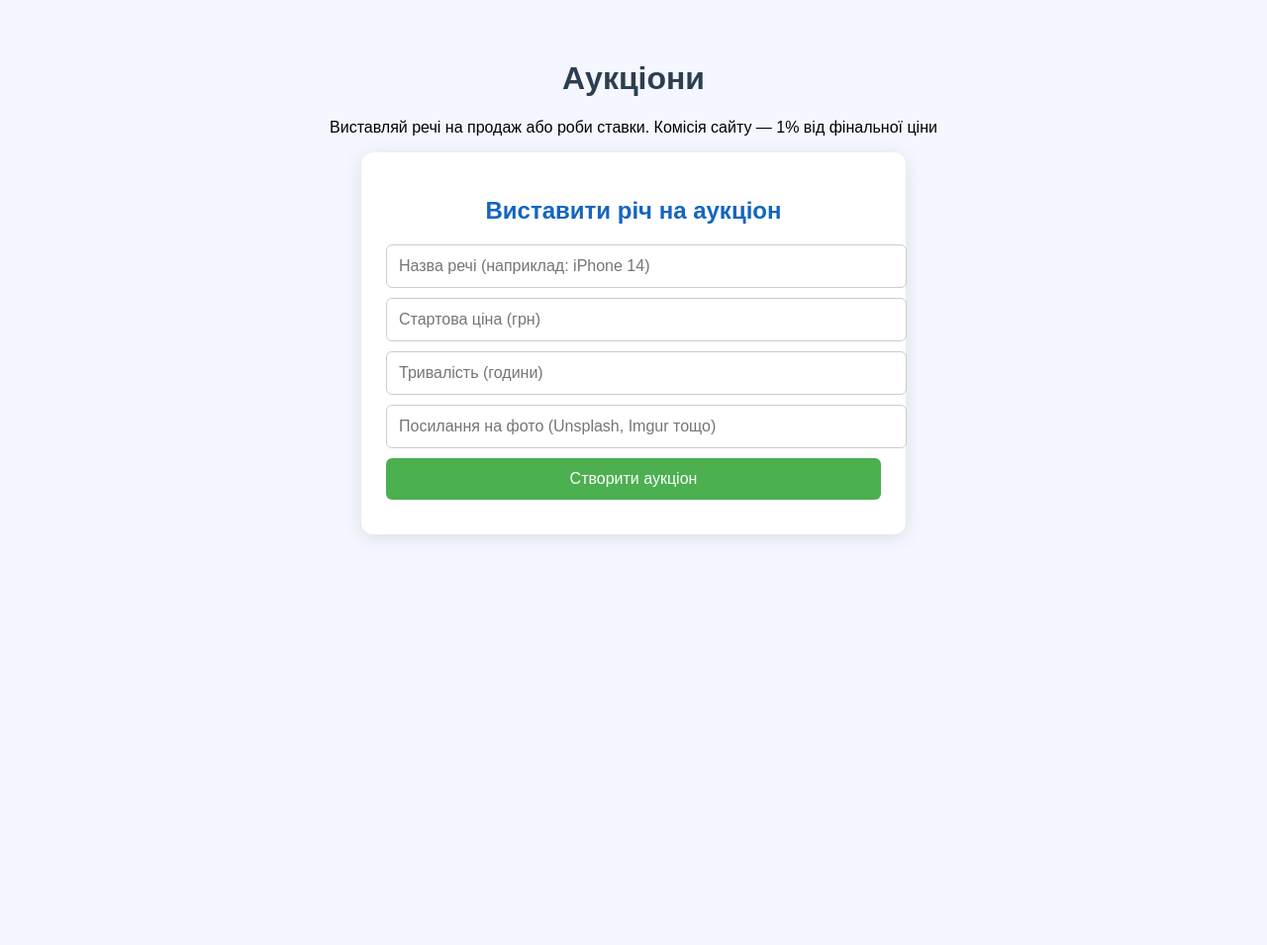
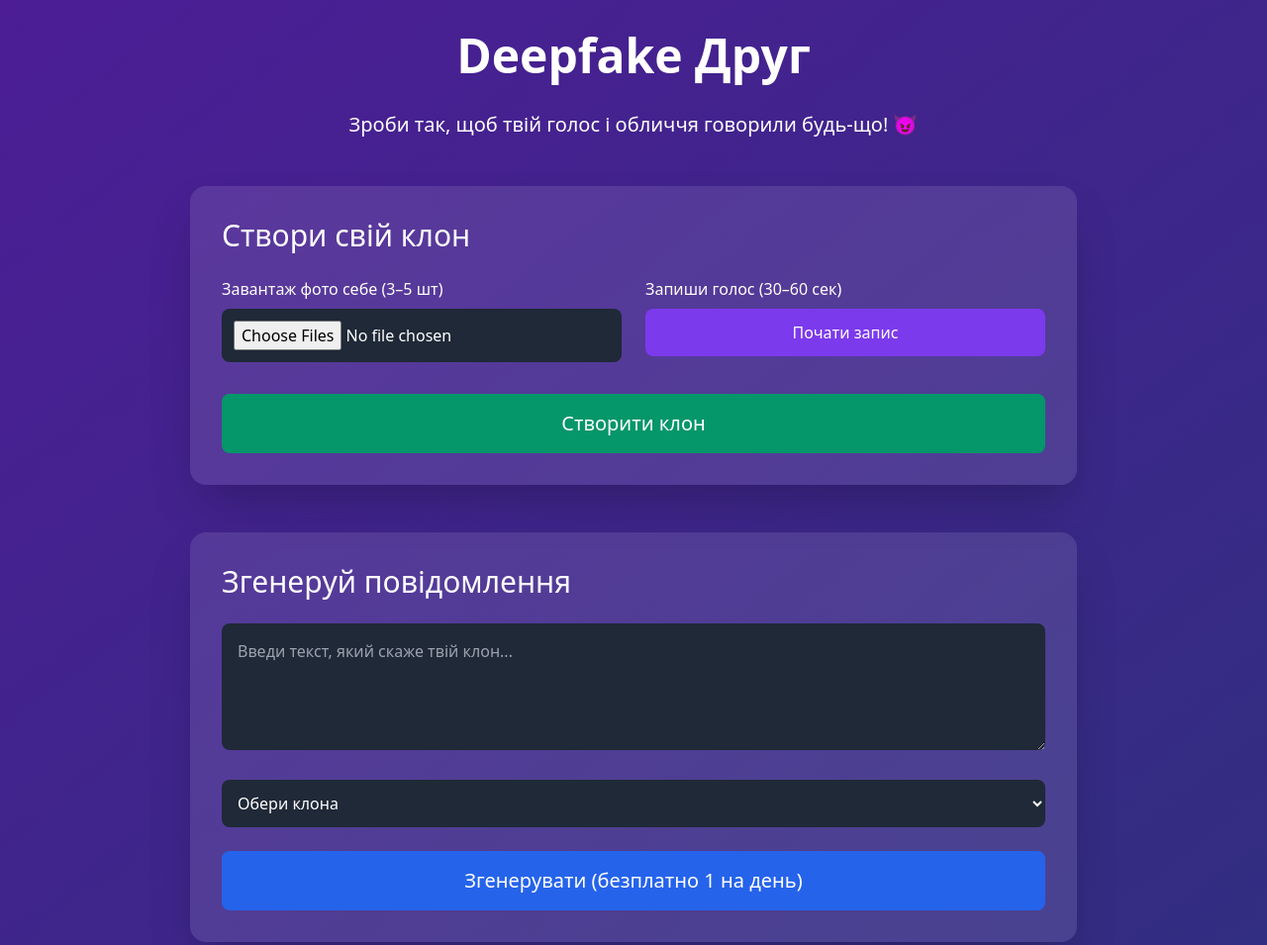
Before and after one commit to kafr-rol/aktsiyivdidapetra, a plain HTML site: page index.html in a window 1280 px wide. Shown: the top 955 px of the page at 99% size. Before the commit the page ends 800 px from the top, so only its background shows below. Drawn offline with nearby package versions, Linux system fonts and the light colour scheme.

Commit message:
Update index.html

```diff
--- a/index.html
+++ b/index.html
@@ -3,26 +3,45 @@
 <head>
     <meta charset="utf-8">
     <meta name="viewport" content="width=device-width, initial-scale=1.0">
-    <title>Аукціони – Купуй/Продавай</title>
-    <link rel="stylesheet" href="styles.css">
+    <title>Deepfake Друг – Говори чужим голосом</title>
+    <link href="https://cdn.jsdelivr.net/npm/tailwindcss@2.2.19/dist/tailwind.min.css" rel="stylesheet">
 </head>
-<body>
-    <h1>Аукціони</h1>
-    <p>Виставляй речі на продаж або роби ставки. Комісія сайту — 1% від фінальної ціни</p>
+<body class="bg-gradient-to-br from-purple-900 to-indigo-900 min-h-screen text-white p-8">
+    <div class="max-w-4xl mx-auto">
+        <h1 class="text-5xl font-bold text-center mb-8">Deepfake Друг</h1>
+        <p class="text-xl text-center mb-12">Зроби так, щоб твій голос і обличчя говорили будь-що! 😈</p>
 
-    <!-- Форма для створення аукціону -->
-    <div class="form-section">
-        <h2>Виставити річ на аукціон</h2>
-        <input type="text" id="itemName" placeholder="Назва речі (наприклад: iPhone 14)">
-        <input type="number" id="startPrice" placeholder="Стартова ціна (грн)" min="1">
-        <input type="number" id="duration" placeholder="Тривалість (години)" min="1" max="168">
-        <input type="url" id="itemImage" placeholder="Посилання на фото (Unsplash, Imgur тощо)">
-        <button onclick="createAuction()">Створити аукціон</button>
-    </div>
+        <!-- Форма створення клона -->
+        <div class="bg-white bg-opacity-10 backdrop-blur-lg p-8 rounded-2xl shadow-2xl mb-12">
+            <h2 class="text-3xl mb-6">Створи свій клон</h2>
+            <div class="grid grid-cols-1 md:grid-cols-2 gap-6">
+                <div>
+                    <label class="block mb-2">Завантаж фото себе (3–5 шт)</label>
+                    <input type="file" id="photos" multiple accept="image/*" class="w-full p-3 bg-gray-800 rounded-lg">
+                </div>
+                <div>
+                    <label class="block mb-2">Запиши голос (30–60 сек)</label>
+                    <button id="recordBtn" class="w-full p-3 bg-purple-600 rounded-lg hover:bg-purple-700">Почати запис</button>
+                    <audio id="audioPreview" controls class="w-full mt-4 hidden"></audio>
+                </div>
+            </div>
+            <button id="createClone" class="w-full mt-8 p-4 bg-green-600 rounded-lg text-xl hover:bg-green-700">Створити клон</button>
+        </div>
 
-    <!-- Список активних аукціонів -->
-    <div class="container" id="auctions-container">
-        <!-- Аукціони додаються з JS -->
+        <!-- Форма генерації повідомлення -->
+        <div class="bg-white bg-opacity-10 backdrop-blur-lg p-8 rounded-2xl shadow-2xl">
+            <h2 class="text-3xl mb-6">Згенеруй повідомлення</h2>
+            <textarea id="textInput" rows="4" class="w-full p-4 bg-gray-800 rounded-lg mb-6" placeholder="Введи текст, який скаже твій клон..."></textarea>
+            <select id="cloneSelect" class="w-full p-3 bg-gray-800 rounded-lg mb-6">
+                <option>Обери клона</option>
+                <!-- Додаються з JS -->
+            </select>
+            <button id="generateBtn" class="w-full p-4 bg-blue-600 rounded-lg text-xl hover:bg-blue-700">Згенерувати (безплатно 1 на день)</button>
+            <div id="result" class="mt-8 hidden">
+                <video id="generatedVideo" controls class="w-full rounded-lg"></video>
+                <audio id="generatedAudio" controls class="w-full mt-4"></audio>
+            </div>
+        </div>
     </div>
 
     <script src="script.js"></script>
```
